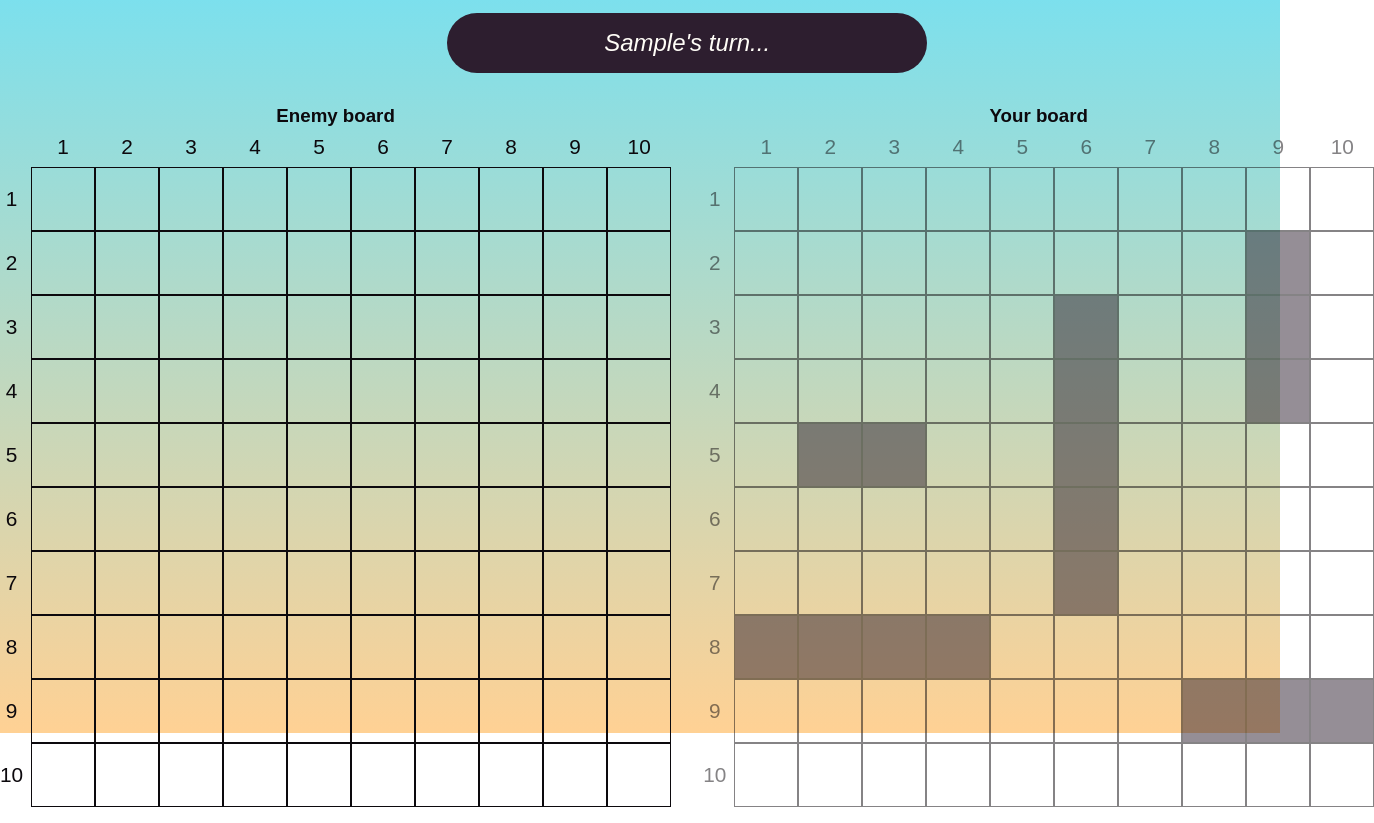
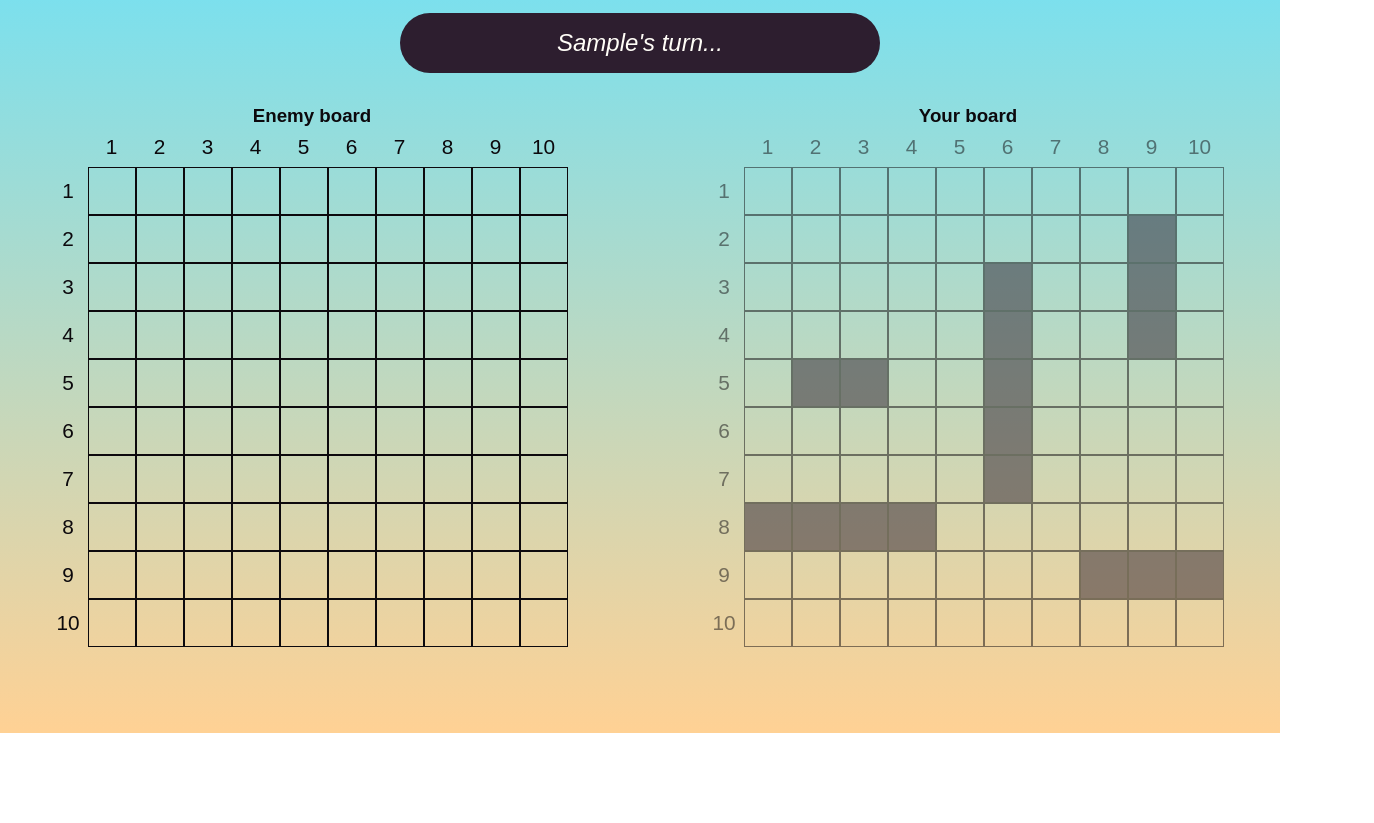
Before and after one commit to mckensis/battleship, a website built with webpack: page dist/index.html in a window 1280 px wide. Both pictures are taken after typing "Sample" into the empty fields and a click on the button "Start Game". Shown: the part 67-890 px from the top of the page, 1374 px wide, since content can reach past the window. After the commit the page ends 800 px from the top, so only its background shows below. Built offline with nearby package versions, Linux system fonts and the light colour scheme.

```diff
--- a/src/style.css
+++ b/src/style.css
@@ -290,12 +290,12 @@
 @media (min-width: 1200px) {
     .verticalNumbers,
     .player .verticalNumbers {
-        grid-template-rows: repeat(10, 4rem);
+        grid-template-rows: repeat(10, 3rem);
         font-size: 1.3rem;
     }
     .horizontalNumbers,
     .player .horizontalNumbers {
-        grid-template-columns: repeat(10, 4rem);
+        grid-template-columns: repeat(10, 3rem);
         font-size: 1.3rem;
     }
 }
```
Also changed, not shown: dist/bundle.js.
